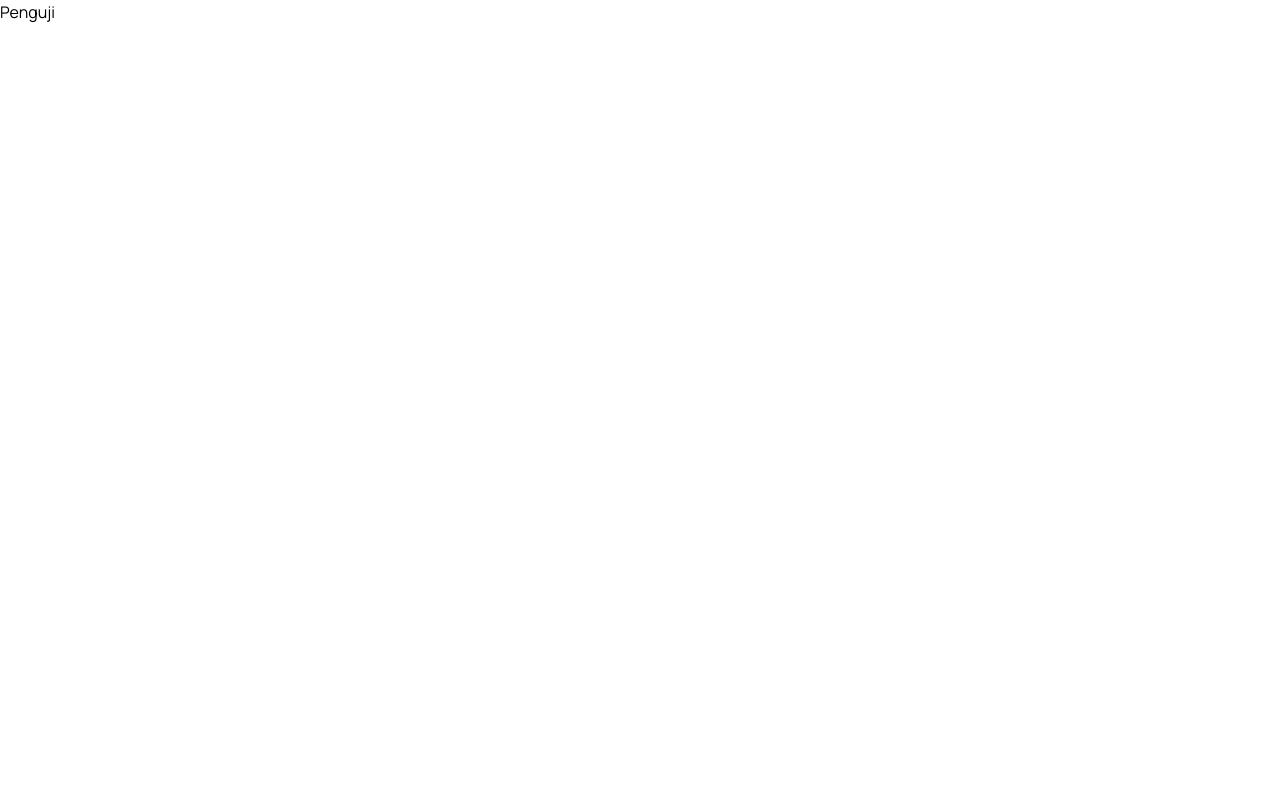
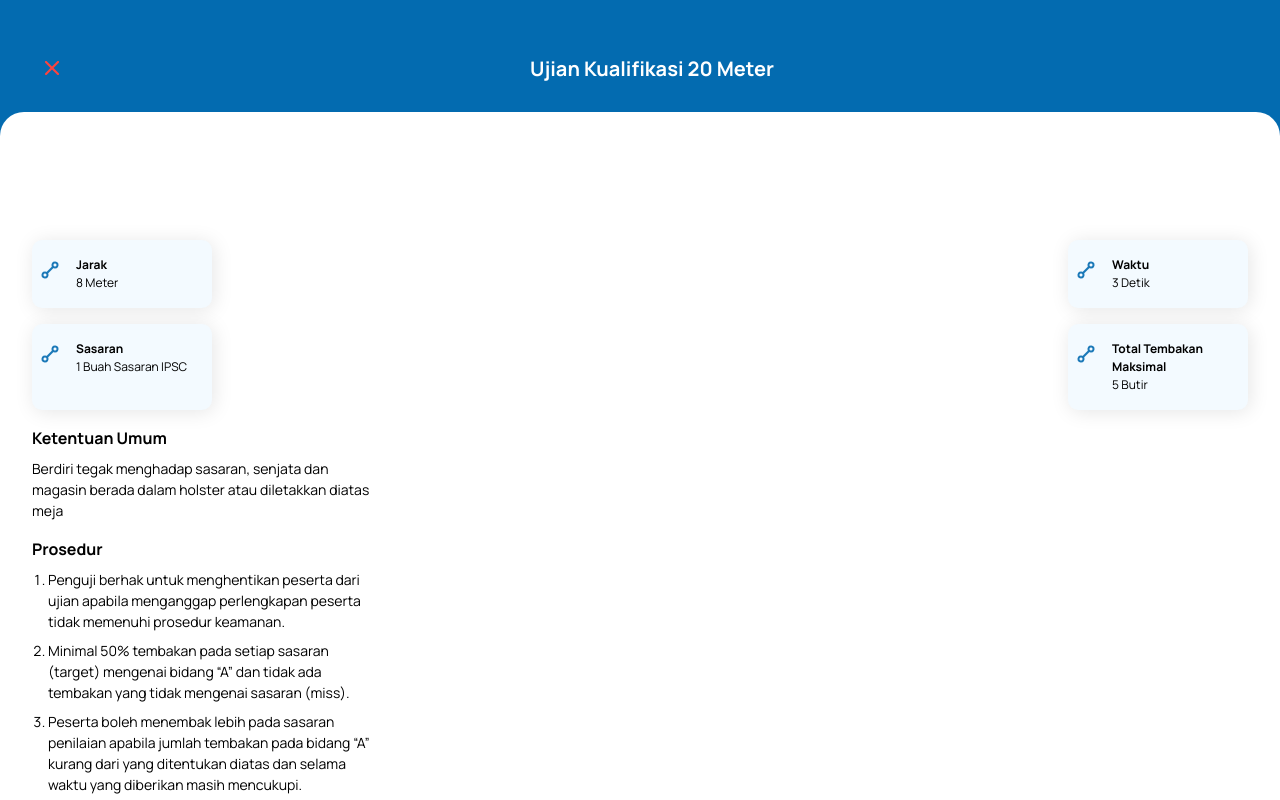
Before and after one commit to zidane-arkan/perbakin-pwa, a React (Vite) app: page /kualifikasi_aturan in a window 1280 px wide. Shown: the top 800 px of the page. Built offline with nearby package versions, Linux system fonts and the light colour scheme.

Commit message:
Add routes V1.0

```diff
--- a/package.json
+++ b/package.json
@@ -17,6 +17,7 @@
   "devDependencies": {
     "@types/react": "^18.0.28",
     "@types/react-dom": "^18.0.11",
+    "@types/react-router-dom": "^5.3.3",
     "@types/react-signature-canvas": "^1.0.2",
     "@vitejs/plugin-react": "^3.1.0",
     "autoprefixer": "^10.4.14",
--- a/src/components/header.tsx
+++ b/src/components/header.tsx
@@ -1,4 +1,5 @@
 import React from 'react'
+import { useNavigate } from 'react-router-dom';
 import target from '../app-assets/target.png';
 import arrowLeft from '../app-assets/arrowleft.png';
 import close from '../app-assets/close.png';
@@ -63,10 +64,11 @@ const IconType: string | any = {
 };
 
 export const HeaderBlueCustom = (props: propsBlueCustom) => {
+  const navigate = useNavigate();
   return (
     <HeaderBlue>
       <div className='flex flex-row items-center justify-between w-full'>
-        <button className='w-[24px] h-[24px]' type='button'>
+        <button className='w-[24px] h-[24px]' type='button' onClick={() => navigate(-1)}>
           <img src={IconType[props.typeIcon]} alt='icon' />
         </button>
         <h2>{props.title}</h2>
--- a/src/components/ui/card.tsx
+++ b/src/components/ui/card.tsx
@@ -1,5 +1,7 @@
 import React, { useState } from 'react'
 import user1 from '../../app-assets/user1.png';
+import { Link } from 'react-router-dom'
+
 type Props = {
     title?: string
     children?: string | JSX.Element | React.ReactNode
@@ -38,9 +40,9 @@ export const CardPenembak = (props: any) => {
                     <button className="px-2 py-1 text-xs font-bold text-white uppercase transition-colors duration-300 transform bg-[#62DE5F] rounded">Stage 2</button>
                 </div>
             </div>
-            <div className="flex items-center w-1/6">
+            <Link to={'/kualifikasi_ketentuan'} className="flex items-center w-1/6">
                 <button className="px-2 py-1 text-4xl text-[#036BB0]">{'>'}</button>
-            </div>
+            </Link>
         </div>
     );
 }
--- a/src/layout/pages/Aturan.tsx
+++ b/src/layout/pages/Aturan.tsx
@@ -23,7 +23,7 @@ const Aturan = (props: Props) => {
             <LayoutChild className='flex-col'>
                 <section className='flex justify-between w-full gap-4'>
                     <Card className='w-[180px] pr-2 pl-2 py-4 gap-4 rounded-xl items-start shadow-custom  bg-[#F3FAFF]'>
-                        <img className='mt-1 w-[20px] h-[20px]' src={jarak} />
+                        <img className='mt-1 w-[20px] h-[20px]' src={jarak} alt='s' />
                         <div>
                             <h6>Jarak</h6>
                             <p className='text-[12px]'>{props.jarak} Meter</p>
--- a/src/layout/routes/Penguji.tsx
+++ b/src/layout/routes/Penguji.tsx
@@ -1,8 +1,23 @@
 import React from 'react'
-
+import { Routes, Route } from 'react-router-dom';
+import Dashboard from '../penguji/Dashboard';
+// Aturan
+import Kualifikasi from '../penguji/aturan/Kualifikasi';
+// Form
+import KualifikasiForm from '../penguji/form/Kualifikasi';
+// Ketentuan
+import KualifikasiKetentuan from '../penguji/ketentuan/Kualifikasi';
+// Konfirmasi
 const Penguji = () => {
     return (
-        <div>Penguji</div>
+        <>
+            <Routes>
+                <Route path='/' element={<Dashboard />} />
+                <Route path='/kualifikasi_ketentuan' element={<KualifikasiKetentuan />} />
+                <Route path='/kualifikasi_aturan' element={<Kualifikasi />} />
+                <Route path='/kualifikasi_form' element={<KualifikasiForm />} />
+            </Routes>
+        </>
     )
 }
 
```
Also changed, not shown: 1 other file (tests, documents, lock files or other folders).
